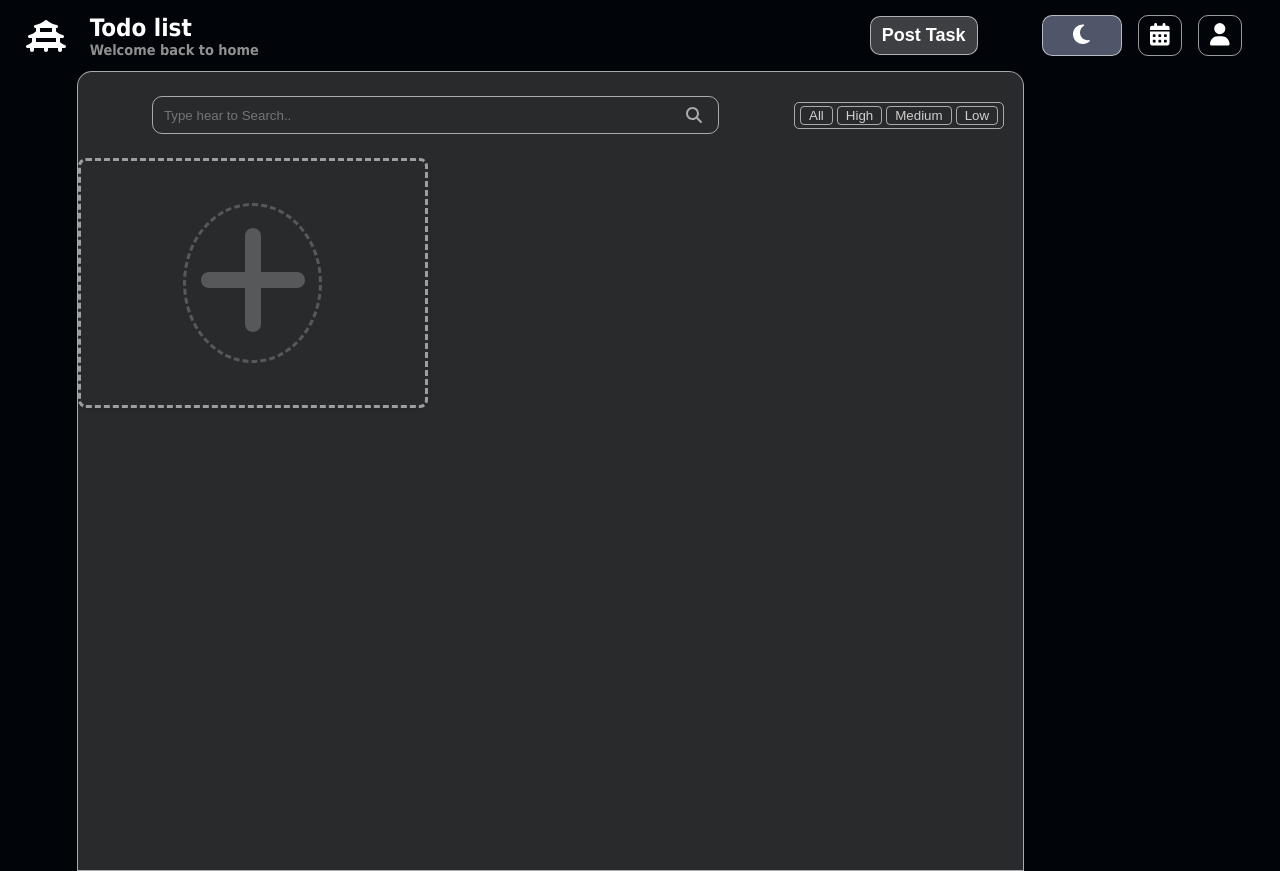
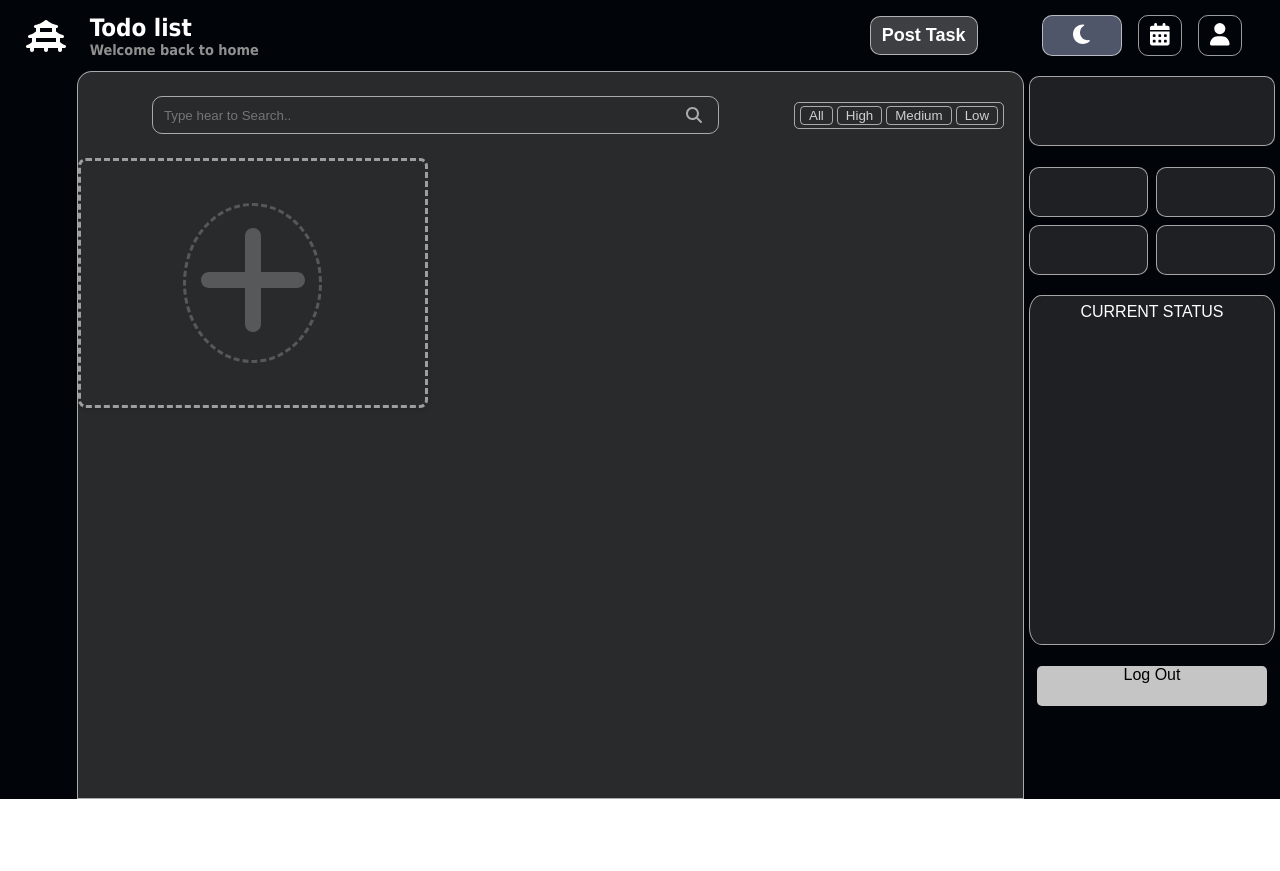
Before and after one commit to Banukaiw/Task_Manager_App, a React (Create React App) app in the folder Client/: page /home in a window 1280 px wide. After the commit the page ends 800 px from the top, so only its background shows below. Built offline with nearby package versions, Linux system fonts and the light colour scheme.

Commit message:
status side development

```diff
--- a/Client/src/components/Home/Home.js
+++ b/Client/src/components/Home/Home.js
@@ -7,9 +7,6 @@
 /* hanthane mal */
 /* sun - watsebha */
 /* living life - KNOX */
-
-
-
 
 import React, { useState } from "react";
 import { Link } from "react-router-dom";
@@ -65,7 +62,6 @@ const Home = ({ tasks }) => {
             <button className="postbutton">Post Task</button>
           </Link>
 
-
           <div>
             {theme === "dark" ? (
               <button className="theme1" onClick={toggleTheme}>
@@ -110,7 +106,21 @@ const Home = ({ tasks }) => {
         </div>
         <CardList tasks={tasks} />
       </div>
-      <div className="status_side"></div>
+      <div className="status_side">
+        <div className="profile_status"></div>
+        <div className="current_status2">
+          <div className="sec1"></div>
+          <div className="sec1"></div>
+          <div className="sec1"></div>
+          <div className="sec1"></div>
+        </div>
+        <div className="current_status1">
+          <p>CURRENT STATUS</p>
+        </div>
+        <div className="status_button">
+          <p>Log Out</p>
+        </div>
+      </div>
     </div>
   );
 };
--- a/Client/src/components/Home/home.css
+++ b/Client/src/components/Home/home.css
@@ -236,14 +236,14 @@ link{
 
 .menu_side{
     width: 6%;
-    height: 100vh;
+    height: 91vh;
     background-color:#010409;
 }
 
 .home .content_side{
     position: relative;
     width: 74%;
-    height: 100vh;
+    height: 91vh;
     background-color: #292a2c;
     border-radius: 15px 15px 0 0;
     border: 1px solid rgba(255, 255, 255, 0.6);
@@ -295,6 +295,60 @@ link{
 
 .status_side{
     width: 20%;
-    height: 100vh;
+    height: 90vh;
     background-color:#010409;
 }
+
+.profile_status{
+    height: 70px;
+    background-color: #292a2cc0;
+    border-radius: 10px;
+    margin: 2%;
+    border: 1px solid rgba(255, 255, 255, 0.6);
+}
+
+.current_status1{
+    position: relative;
+    height: 350px;
+    background-color: #292a2cc0;
+    margin: 2%;
+    border-radius: 5%;
+    font-size: 1rem;
+    color: white;
+    text-align: center;
+    border: 1px solid rgba(255, 255, 255, 0.6);
+}
+
+.current_status1 p{
+    margin-top: 3%;
+}
+
+.current_status2{
+    margin: 8% 2%;
+    display: grid;
+    grid-template-columns: repeat(auto-fit,minmax(100px, 1fr));
+    gap: 0.5rem;
+}
+
+.current_status2 .sec1{
+    background-color: #292a2cc0;
+    height: 50px;
+    border-radius: 10px;
+    border: 1px solid rgba(255, 255, 255, 0.6);
+}
+
+
+.status_button{
+    margin: 8% 5%;
+    height: 40px;
+    text-align: center;
+    color: #000;
+    border-radius: 5px;
+    background-color: rgb(197, 197, 197);
+}
+
+.status_button p{
+    justify-content: center;
+    align-items: center;
+    margin: auto 1%;
+}
```
Also changed, not shown: Client/src/components/Navbar/Navbar.js (line endings or trailing spaces).
